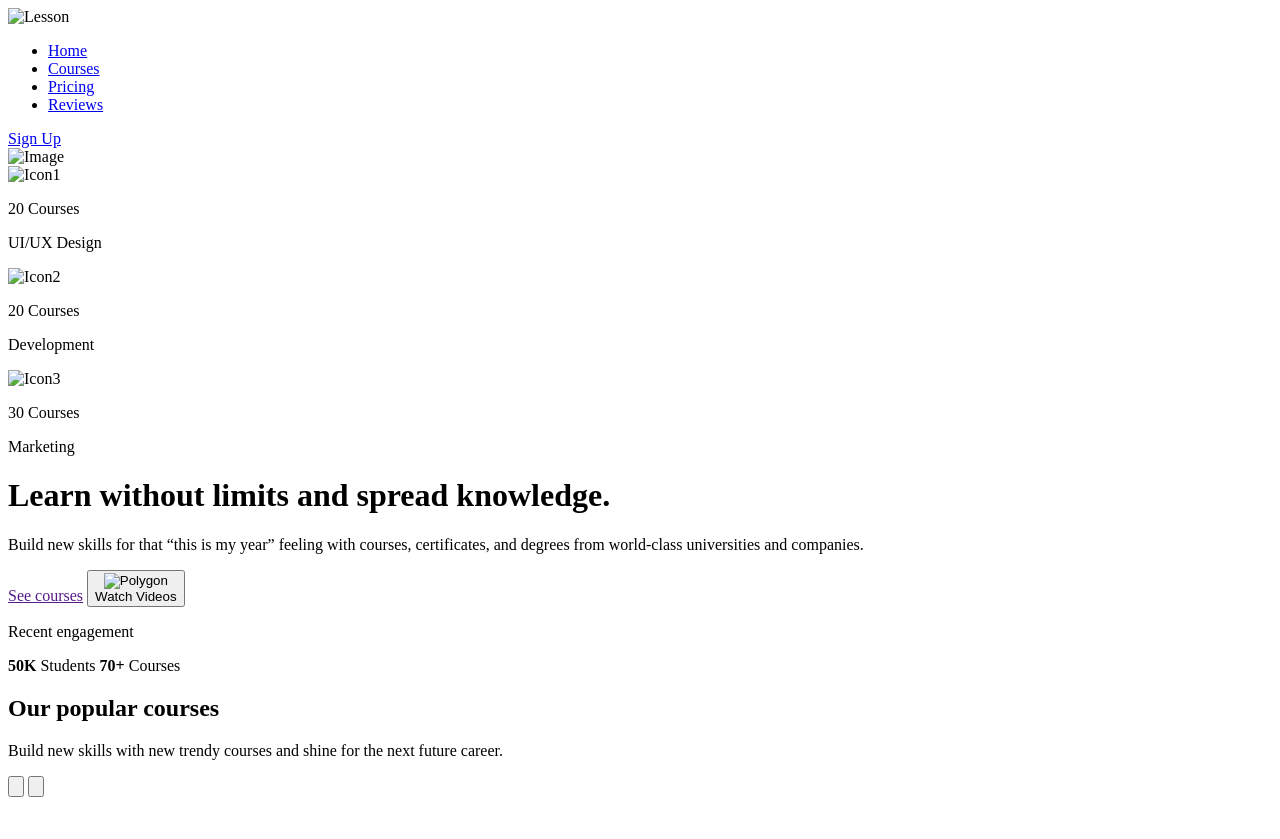
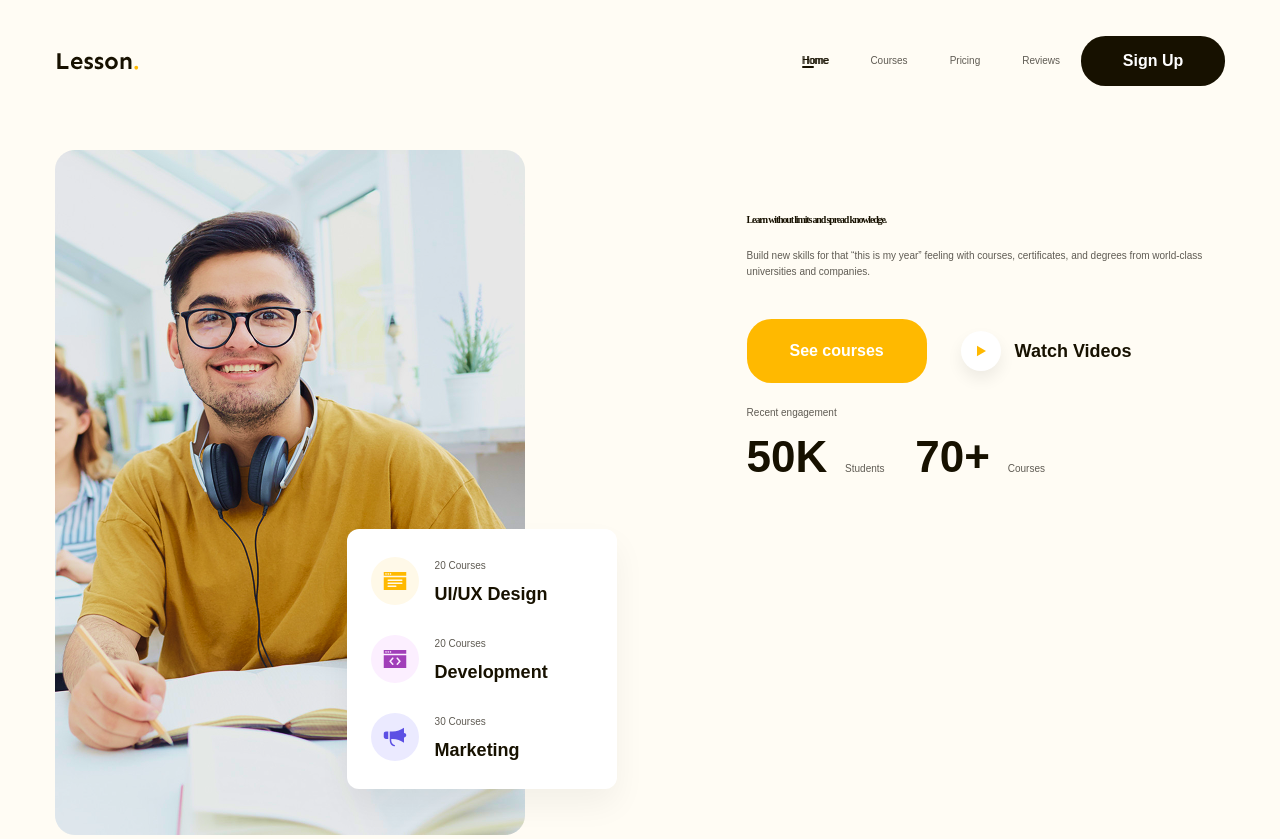
Before and after one commit to quan299/figma-to-htmlm, a plain HTML site: page index.html in a window 1280 px wide. Shown: the top 839 px of the page. Drawn offline with Linux system fonts and the light colour scheme; the site is published under a folder, as on GitHub Pages, so addresses that start at the root find nothing.

Commit message:
Update index.html

```diff
--- a/index.html
+++ b/index.html
@@ -3,14 +3,14 @@
   <head>
     <meta charset="UTF-8" />
     <meta name="viewport" content="width=device-width, initial-scale=1.0" />
-    <link rel="stylesheet" href="/assets/css/reset.css" />
+    <link rel="stylesheet" href="./assets/css/reset.css" />
     <link rel="preconnect" href="https://fonts.googleapis.com" />
     <link rel="preconnect" href="https://fonts.gstatic.com" crossorigin />
     <link
       href="https://fonts.googleapis.com/css2?family=Montserrat:ital,wght@0,100..900;1,100..900&display=swap"
       rel="stylesheet"
     />
-    <link rel="stylesheet" href="/assets/css/style.css" />
+    <link rel="stylesheet" href="./assets/css/style.css" />
     <title>Figma to HTMl</title>
   </head>
   <body style="height: 10000px">
@@ -19,7 +19,7 @@
       <div class="main-content">
         <div class="body">
           <!-- logo -->
-          <img src="/assets/img/Logo.svg" alt="Lesson" class="logo" />
+          <img src="./assets/img/Logo.svg" alt="Lesson" class="logo" />
 
           <!-- navigation -->
           <nav class="nav">
@@ -51,11 +51,11 @@
         <div class="main-content">
           <div class="body">
             <div class="media-block">
-              <img src="/assets/img/guy-lesson 1.png" alt="Image" />
+              <img src="./assets/img/guy-lesson 1.png" alt="Image" />
               <div class="hero-summary">
                 <div class="item">
                   <div class="icon">
-                    <img src="/assets/img/Design.svg" alt="Icon1" />
+                    <img src="./assets/img/Design.svg" alt="Icon1" />
                   </div>
 
                   <div class="info">
@@ -65,7 +65,7 @@
                 </div>
                 <div class="item">
                   <div class="icon icon2">
-                    <img src="/assets/img/dev.svg" alt="Icon2" />
+                    <img src="./assets/img/dev.svg" alt="Icon2" />
                   </div>
 
                   <div class="info">
@@ -76,7 +76,7 @@
 
                 <div class="item">
                   <div class="icon icon3">
-                    <img src="/assets/img/market.svg" alt="Icon3" />
+                    <img src="./assets/img/market.svg" alt="Icon3" />
                   </div>
 
                   <div class="info">
@@ -99,7 +99,7 @@
                 <a href="" class="btn hero-cta">See courses</a>
                 <button class="watch-video">
                   <div class="icon">
-                    <img src="/assets/img/polygon.svg" alt="Polygon" />
+                    <img src="./assets/img/polygon.svg" alt="Polygon" />
                   </div>
                   <span>Watch Videos</span>
                 </button>
@@ -124,8 +124,8 @@
             </p>
           </div>
           <div class="control">
-            <button class="control-btn"><img src="/assets/img/Vector 21.svg" alt=""></button>
-            <button class="control-btn"><img src="/assets/img/Vector 22.svg" alt=""></button>
+            <button class="control-btn"><img src="./assets/img/Vector 21.svg" alt=""></button>
+            <button class="control-btn"><img src="./assets/img/Vector 22.svg" alt=""></button>
           </div>
         </div>
       </div>
```
